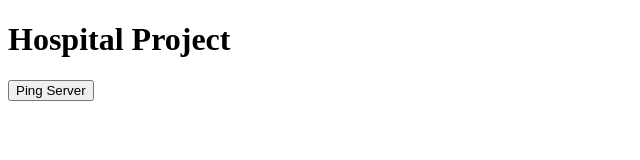
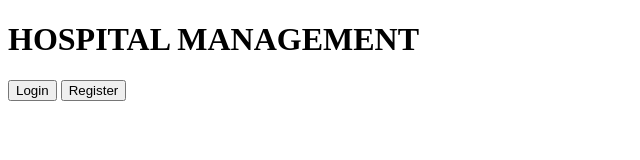
Before and after one commit to BIKRAM-GORAI/hospital, a website: page public/index.html in a window 1280 px wide. Shown: the whole page, without its empty margins (0-640 px from the left). Drawn offline with Linux system fonts and the light colour scheme.

Commit message:
updated the authroutes to handle the auth controllers and server.js to hnadle the authroutes, made the index.html page, login and register page

```diff
--- a/public/index.html
+++ b/public/index.html
@@ -1,17 +1,20 @@
+<!--*                              HOME PAGE     -->
+
+
+
 <!DOCTYPE html>
-<html>
+<html lang="en">
+<head>
+  <meta charset="UTF-8" />
+  <meta name="viewport" content="width=device-width, initial-scale=1.0" />
+  <title>Hospital Management System</title>
+</head>
+
 <body>
-  <h1>Hospital Project</h1>
-  <button onclick="testAPI()">Ping Server</button>
+  <div class="container">
+    <h1>HOSPITAL MANAGEMENT</h1>
 
-  <pre id="output"></pre>
-
-  <script>
-    async function testAPI() {
-      const res = await fetch("/api/ping");
-      const data = await res.json();
-      document.getElementById("output").textContent = JSON.stringify(data, null, 2);
-    }
-  </script>
+    <button onclick="window.location.href = `login.html`">Login</button>
+    <button onclick="window.loaction.href = `register.html`">Register</button>
+  </div>
 </body>
-</html>
```
Also changed, not shown: public/register.html (added, +14 -0 lines), routes/authRoutes.js (added, +26 -0 lines), server.js (+13 -1 lines), public/login.html (added).
